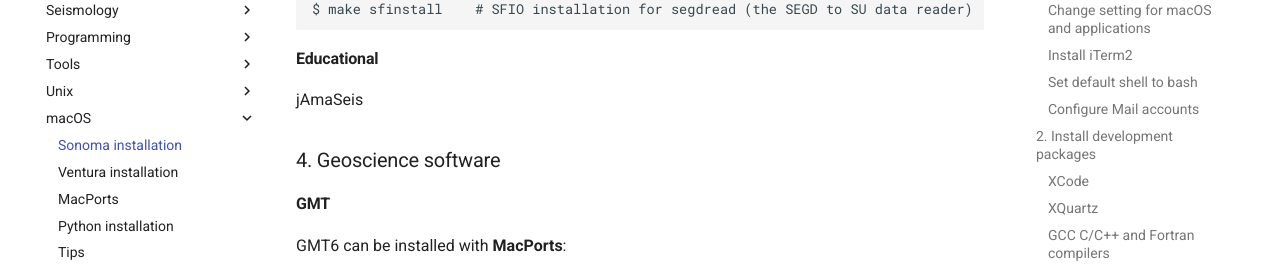
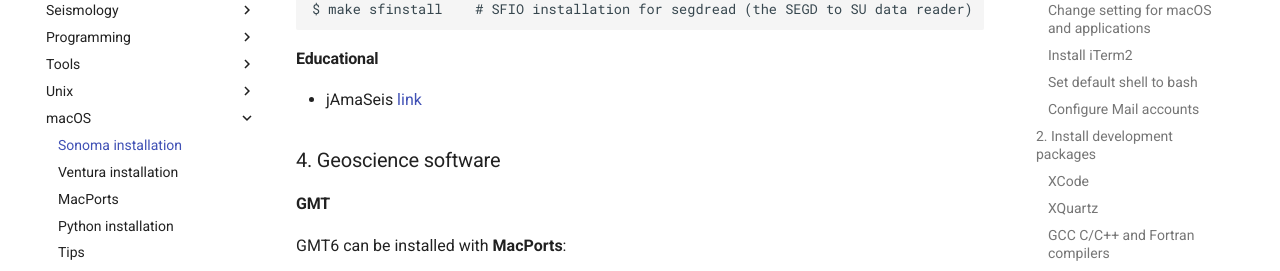
Before and after one commit to avillasenorh/Programming_Notes, an MkDocs documentation site: the page built from docs/macos/sonoma.md, in a window 1280 px wide and 900 px high, scrolled down 12273 px. Shown: the part 170-441 px from the top of the window. Built offline with MkDocs 1.6.1 and Material for MkDocs 9.7.7, drawn with Linux system fonts in a browser that asks for light colours.

Commit message:
Added jAmaSeis

```diff
--- a/docs/macos/sonoma.md
+++ b/docs/macos/sonoma.md
@@ -575,7 +575,7 @@ Additional items (not essential for running most of SU)
 
 #### Educational
 
-jAmaSeis
+- jAmaSeis [link](https://www.iris.edu/hq/inclass/software-web-app/jamaseis)
 
 ### 4. Geoscience software
 
```
